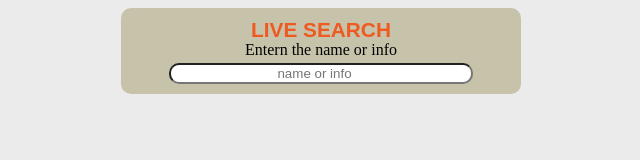
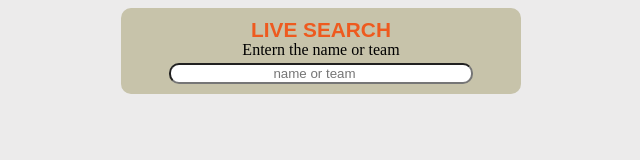
Before and after one commit to PaulChiorean/Search-App, a plain HTML site: page index.html in a window 1280 px wide. Shown: the full height of the page, 319-959 px from the left. Drawn offline with nearby package versions, Linux system fonts and the light colour scheme.

Commit message:
Add files via upload

```diff
--- a/index.html
+++ b/index.html
@@ -10,8 +10,8 @@
 <body>
     <div id="searchfield">
         <label for="search">Live search</label>
-        <p>Entern the name or info</p>
-        <input type="search" name="search" id="search" placeholder="name or info">
+        <p>Entern the name or team</p>
+        <input type="search" name="search" id="search" placeholder="name or team">
     </div>
     <div id="update"></div>
 
```
